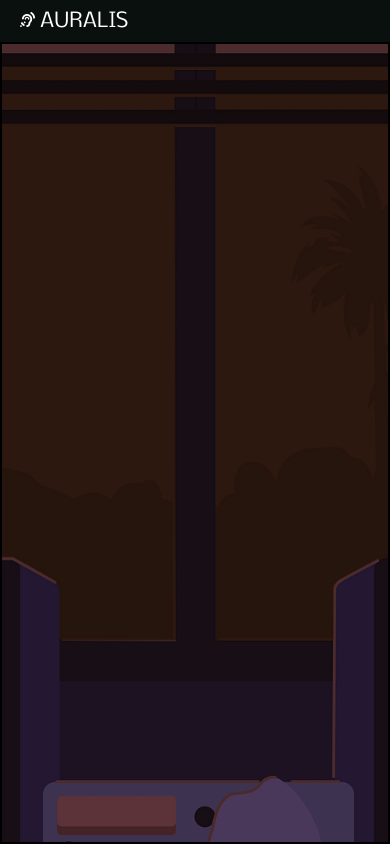
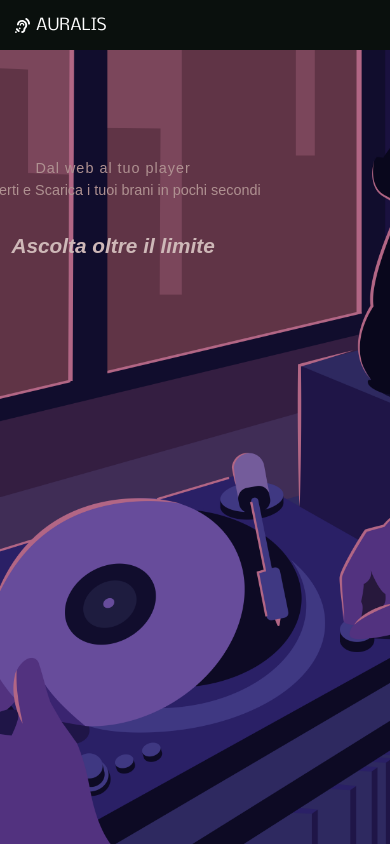
Before and after one commit to Stiv3nn/auralis, a React (Vite) app: page / in a window 390 px wide. Built offline with nearby package versions, Linux system fonts and the light colour scheme.

Commit message:
aggiunta layout responsive + immagine sfondo per il mobile

```diff
--- a/src/App.css
+++ b/src/App.css
@@ -8,28 +8,42 @@
     box-sizing: border-box;
 }
 
+html,
+body {
+    height: 100%;
+}
+
 /* --------------------------------------------------------------------------------------- */
 
 /* Parametri del DIV principale CONTAINER */
 #container {
     background-color: rgb(77, 74, 74);
-    height: 100vh;
+    /* min-height per la flessibilità */
+    min-height: 100vh;
+    display: flex;
+    flex-direction: column;
 }
 
 /* HEADER */
 header {
     background-color: #0A100D;
-    min-height: 5vh;
+    min-height: 60px;
     display: flex;
+    align-items: center;
+    padding: 0 20px;
+    /* evita che l'header si restringa */
+    flex-shrink: 0;
 }
 
 .title-header {
     color: white;
     font-family: "Nobile", sans-serif;
-    font-size: 20px;
+    font-size: 1.2rem;
     font-weight: lighter;
-    align-self: center;
-    margin-left: 20px;
+    margin: 0px;
+    display: flex;
+    align-items: center;
+    gap: 8px;
 }
 
 /* --------------------------------------------------------------------------------------- */
@@ -42,36 +56,161 @@ main {
     background-position: center;
     background-repeat: no-repeat;
 
-    /* ALTEZZA: tutto lo schermo meno l'header */
-    min-height: calc(100vh - 5vh);
+    /* occpua tutto lo spazio rimanenete */
+    flex: 1;
+    position: relative;
+    padding: 0;
 }
 
 .hero-content {
-    border: black 2px solid;
-    min-height: calc(100vh - 5vh);
+    position: absolute;
+    top: 20%;
+    left: 29%;
+    transform: translate(-50%, -50%);
+
+    display: flex;
+    flex-direction: column;
+    align-items: center;
+    width: 90%;
+    max-width: 500px;
+    padding: 30px 35px;
 }
 
-.text1,
+.text1 {
+    font-family: "Markazi Text", sans-serif;
+    color: rgb(175, 145, 145);
+    text-align: left;
+    margin-bottom: 5px;
+    letter-spacing: 1px;
+}
+
 .text2 {
     font-family: "Markazi Text", sans-serif;
     color: rgb(175, 145, 145);
-    display: flex;
-    /* ← centra orizzontalmente */
-    justify-content: center;
-    position: relative;
-    left: -400px;
-    top: 200px;
+    font-size: 1.1rem;
+    text-align: left;
+    margin-bottom: 20px;
+    line-height: 1.4;
 }
 
 .text3 {
     font-family: "Markazi Text", sans-serif;
     font-weight: bold;
     color: rgb(206, 184, 184);
-    font-size: 22px;
-    display: flex;
-    /* ← centra orizzontalmente */
-    justify-content: center;
-    position: relative;
-    left: -400px;
-    top: 200px;
+    font-size: 1.5rem;
+    text-align: left;
 }
+
+/* ------------------------------------------------------------------------------ */
+
+/* RESPOSNSIVE - TABLET (max 1024px) */
+
+@media screen and (max-width: 1024px) {
+    header {
+        min-height: 55px;
+        padding: 0 30px;
+    }
+
+    .title-header {
+        font-size: 1.1rem;
+    }
+
+    main {
+        padding: 30px 40px;
+        background-image: url('/src/assets/img_tablet.png');
+    }
+
+    .hero-content {
+        max-width: 550px;
+    }
+
+    .text1,
+    .text2 {
+        font-size: 1rem;
+    }
+
+    .text3 {
+        font-size: 1.6rem;
+    }
+
+}
+
+/* RESPONSIVE - MOBILE (max 768px) */
+
+@media screen and (max-width: 1024px) {
+    header {
+        min-height: 55px;
+        padding: 0 30px;
+    }
+
+    .title-header {
+        font-size: 1.1rem;
+    }
+
+    main {
+        padding: 30px 40px;
+        background-image: url('/src/assets/img_tablet.png');
+    }
+
+    .hero-content {
+        max-width: 550px;
+    }
+
+    .text1,
+    .text2 {
+        font-size: 1rem;
+    }
+
+    .text3 {
+        font-size: 1.6rem;
+    }
+}
+
+/* RESPONSIVE - MOBILE (max 768px) */
+@media screen and (max-width: 768px) {
+
+    /* HEADER */
+    header {
+        min-height: 50px;
+        padding: 0 15px;
+    }
+
+    .title-header {
+        font-size: 1rem;
+        gap: 6px;
+    }
+
+    .title-header svg {
+        font-size: 14px !important;
+    }
+
+    /* MAIN */
+    main {
+        padding: 20px 20px;
+        background-image: url('/src/assets/img_mobile.png');
+        background-position: center 30%;
+        justify-content: flex-start;
+        align-items: center;
+    }
+
+    .hero-content {
+        max-width: 100%;
+        padding: 10px 0;
+    }
+
+    /* TESTI MOBILE */
+    .text1 {
+        font-size: 0.9rem;
+        margin-bottom: 4px;
+    }
+
+    .text2 {
+        font-size: 0.9rem;
+        margin-bottom: 15px;
+        line-height: 1.5;
+    }
+
+    .text3 {
+        font-size: 1.3rem;
+    }
+}
--- a/src/App.jsx
+++ b/src/App.jsx
@@ -14,11 +14,13 @@ function App() {
 
         {/* Parte principale */}
         <main>
+
           <div className='hero-content'>
             <span className='text1'>Dal web al tuo player</span>
             <span className='text2'>Converti e Scarica i tuoi brani in pochi secondi</span><br />
             <span className='text3'><em>Ascolta oltre il limite</em></span>
           </div>
+
         </main>
 
 
```
Also changed, not shown: src/assets/img_mobile.png (added).
